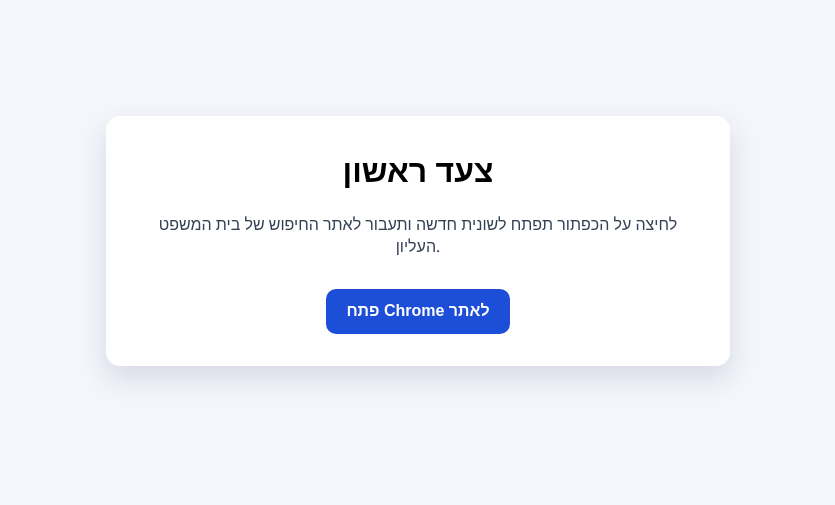
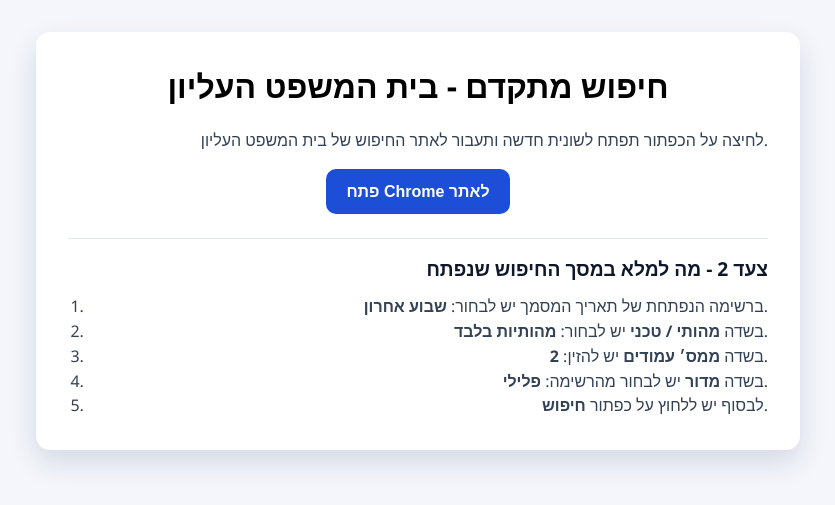
Before and after one commit to wiaamkablawi/psika-url-summarizer, a plain HTML site: page public/index.html in a window 1280 px wide. Shown: the part 159-664 px from the top of the page, without its empty margins (222-1057 px from the left). Drawn offline with Linux system fonts and the light colour scheme.

Commit message:
Clarify Step 2 is manual on external search screen

```diff
--- a/public/index.html
+++ b/public/index.html
@@ -19,24 +19,32 @@
       }
 
       main {
-        width: min(90vw, 560px);
+        width: min(92vw, 700px);
         background: #ffffff;
         border-radius: 14px;
         box-shadow: 0 12px 28px rgba(26, 39, 90, 0.14);
         padding: 2rem;
-        text-align: center;
+        text-align: right;
       }
 
       h1 {
         margin-top: 0;
+        text-align: center;
       }
 
-      p {
+      p,
+      li {
         color: #334155;
+        line-height: 1.55;
+      }
+
+      .actions {
+        display: flex;
+        justify-content: center;
+        margin: 1rem 0 1.5rem;
       }
 
       button {
-        margin-top: 1rem;
         border: 0;
         border-radius: 10px;
         background: #1d4ed8;
@@ -50,21 +58,70 @@
       button:hover {
         background: #1e40af;
       }
+
+      .note {
+        margin: 0.75rem 0 0;
+        font-size: 0.95rem;
+        background: #eff6ff;
+        border: 1px solid #bfdbfe;
+        color: #1e3a8a;
+        border-radius: 10px;
+        padding: 0.75rem;
+      }
+
+      section {
+        margin-top: 1rem;
+        border-top: 1px solid #e2e8f0;
+        padding-top: 1rem;
+      }
+
+      h2 {
+        margin: 0 0 0.75rem;
+        color: #0f172a;
+        font-size: 1.2rem;
+      }
+
+      ol {
+        margin: 0;
+        padding-inline-start: 1.25rem;
+      }
     </style>
   </head>
   <body>
     <main>
-      <h1>צעד ראשון</h1>
-      <p>לחיצה על הכפתור תפתח לשונית חדשה ותעבור לאתר החיפוש של בית המשפט העליון.</p>
-      <button id="open-search">פתח Chrome לאתר</button>
+      <h1>חיפוש מתקדם - בית המשפט העליון</h1>
+      <p>
+        לחיצה על הכפתור תפתח לשונית חדשה ותעבור לאתר החיפוש של בית המשפט העליון.
+      </p>
+
+      <div class="actions">
+        <button id="open-search">פתח Chrome לאתר</button>
+      </div>
+
+      <p class="note" id="manual-note" hidden>
+        חשוב: הקוד פותח את מסך החיפוש בלבד. את בחירת השדות ולחיצה על "חיפוש" מבצעים ידנית במסך שנפתח.
+      </p>
+
+      <section aria-label="צעד 2">
+        <h2>צעד 2 - מה למלא במסך החיפוש שנפתח</h2>
+        <ol>
+          <li>ברשימה הנפתחת של תאריך המסמך יש לבחור: <strong>שבוע אחרון</strong>.</li>
+          <li>בשדה <strong>מהותי / טכני</strong> יש לבחור: <strong>מהותיות בלבד</strong>.</li>
+          <li>בשדה <strong>ממס׳ עמודים</strong> יש להזין: <strong>2</strong>.</li>
+          <li>בשדה <strong>מדור</strong> יש לבחור מהרשימה: <strong>פלילי</strong>.</li>
+          <li>לבסוף יש ללחוץ על כפתור <strong>חיפוש</strong>.</li>
+        </ol>
+      </section>
     </main>
 
     <script>
       const SUPREME_COURT_SEARCH_URL = "https://supreme.court.gov.il/Pages/fullsearch.aspx";
       const openSearchButton = document.getElementById("open-search");
+      const manualNote = document.getElementById("manual-note");
 
       openSearchButton.addEventListener("click", () => {
         window.open(SUPREME_COURT_SEARCH_URL, "_blank", "noopener,noreferrer");
+        manualNote.hidden = false;
       });
     </script>
   </body>
```
